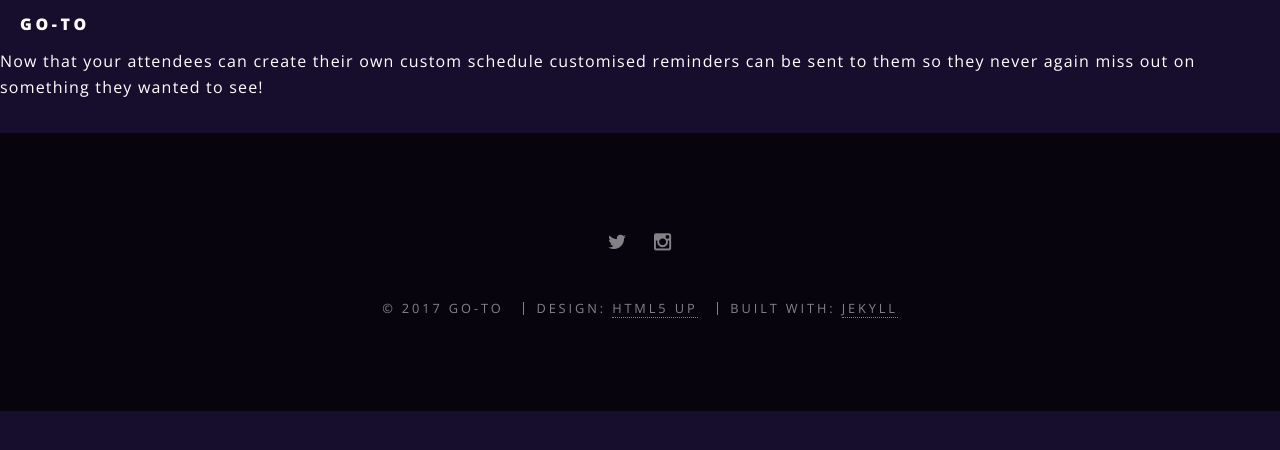
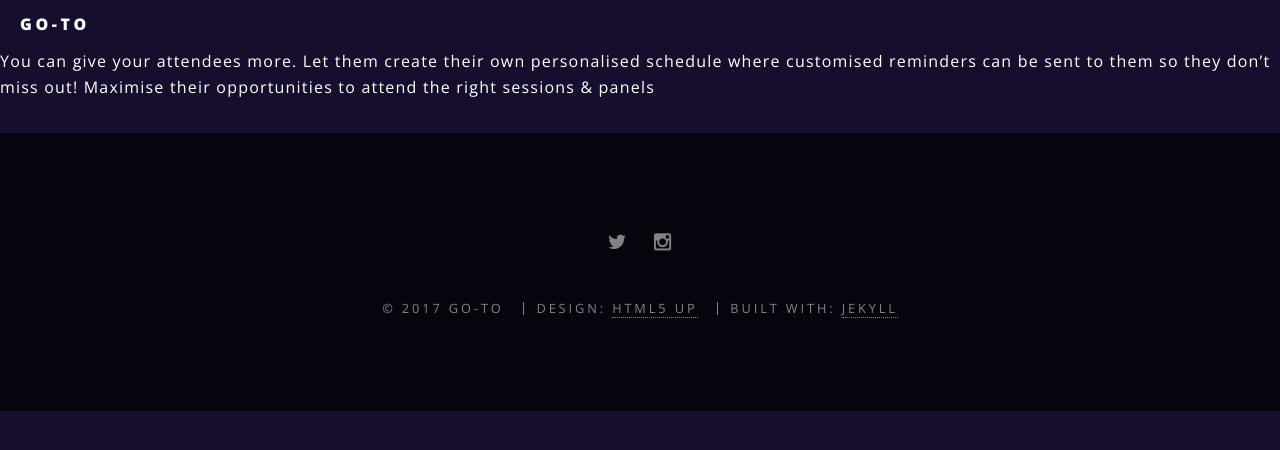
Before and after one commit to iamrobj/event_app_paleo_mag, a Jekyll site: the page built from _posts/sections/2016-06-28-section-5.markdown, in a window 1280 px wide. Shown: the top 450 px of the page. Built offline with Jekyll 4.4.1, drawn with Linux system fonts in a browser that asks for light colours; our own code applies the rules of GitHub Pages for plain Markdown files.

Commit message:
Update 2016-06-28-section-5.markdown

```diff
--- a/_posts/sections/2016-06-28-section-5.markdown
+++ b/_posts/sections/2016-06-28-section-5.markdown
@@ -5,4 +5,4 @@ image: "section_5.jpg"
 tags: [section]
 ---
 
-Now that your attendees can create their own custom schedule customised reminders can be sent to them so they never again miss out on something they wanted to see!
+You can give your attendees more. Let them create their own personalised schedule where customised reminders can be sent to them so they don't miss out! Maximise their opportunities to attend the right sessions & panels
```
